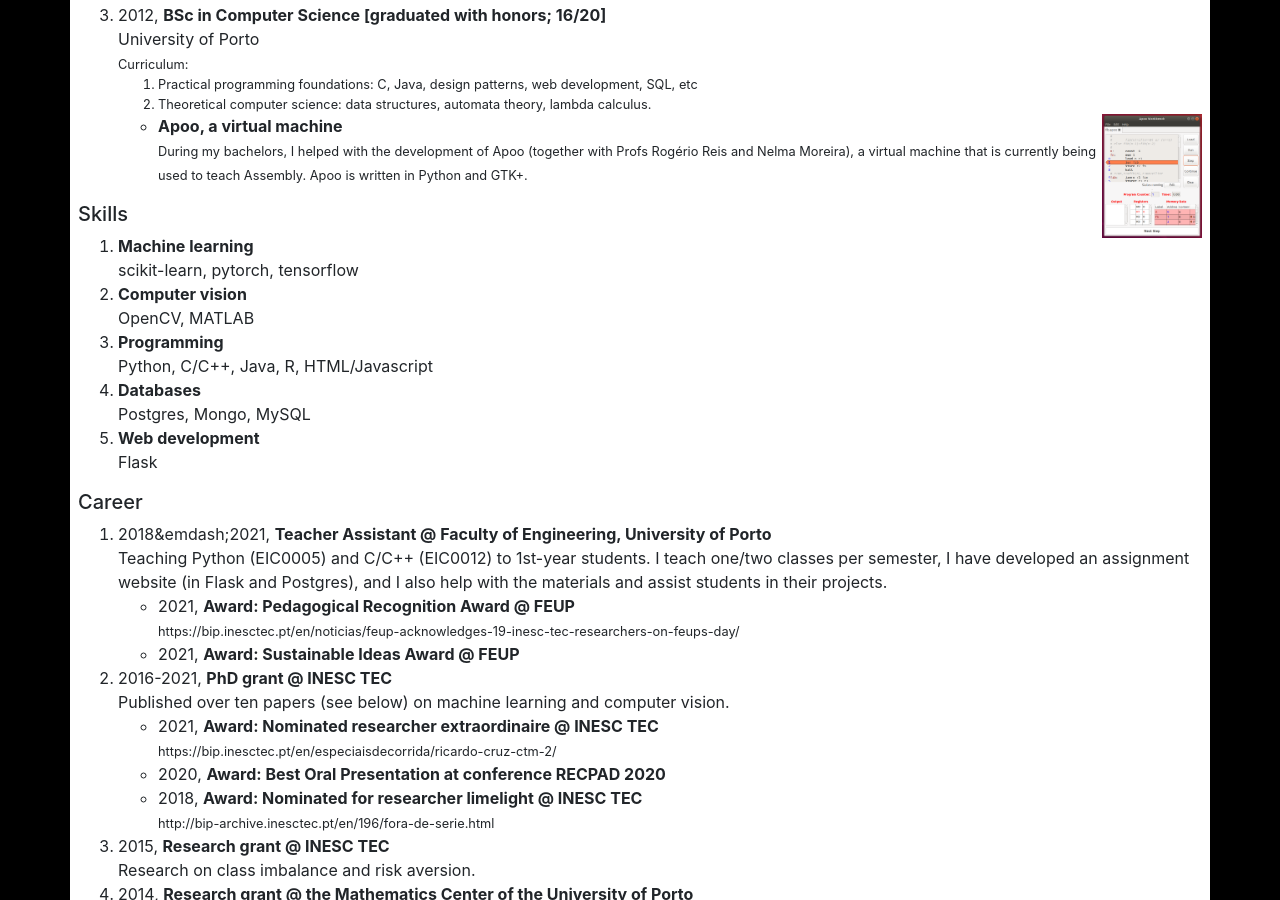
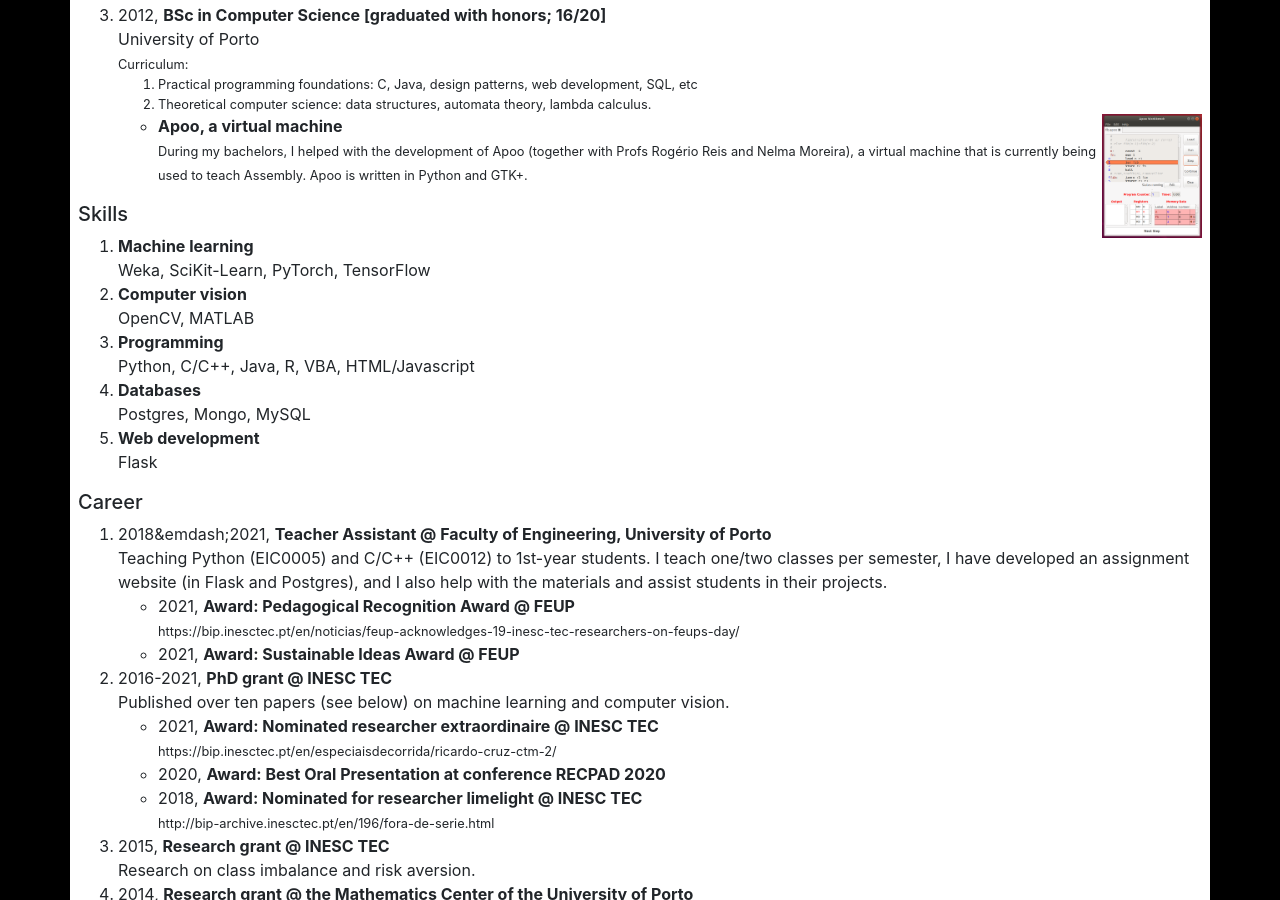
Before and after one commit to rpmcruz/rpmcruz.github.io, a Jekyll site: the page built from cv.html, in a window 1280 px wide and 900 px high, scrolled down 629 px. Built offline with Jekyll 4.4.1, drawn with Linux system fonts in a browser that asks for light colours.

Commit message:
Added a couple of extra skills.

```diff
--- a/aux/cv/rpcruz.yaml
+++ b/aux/cv/rpcruz.yaml
@@ -51,13 +51,13 @@
     tree:
         -
             title: Machine learning
-            subtitle: scikit-learn, pytorch, tensorflow
+            subtitle: Weka, SciKit-Learn, PyTorch, TensorFlow
         -
             title: Computer vision
             subtitle: OpenCV, MATLAB
         -
             title: Programming
-            subtitle: Python, C/C++, Java, R, HTML/Javascript
+            subtitle: Python, C/C++, Java, R, VBA, HTML/Javascript
         -
             title: Databases
             subtitle: Postgres, Mongo, MySQL
--- a/cv.html
+++ b/cv.html
@@ -42,13 +42,13 @@ active: cv
 </ol>
 <h5 class="cv" name="skills">Skills</h5>
 <ol>
-<li><b>Machine learning</b><br>scikit-learn, pytorch, tensorflow</li>
+<li><b>Machine learning</b><br>Weka, SciKit-Learn, PyTorch, TensorFlow</li>
 
 
 <li><b>Computer vision</b><br>OpenCV, MATLAB</li>
 
 
-<li><b>Programming</b><br>Python, C/C++, Java, R, HTML/Javascript</li>
+<li><b>Programming</b><br>Python, C/C++, Java, R, VBA, HTML/Javascript</li>
 
 
 <li><b>Databases</b><br>Postgres, Mongo, MySQL</li>
```
Also changed, not shown: 2 other files.
